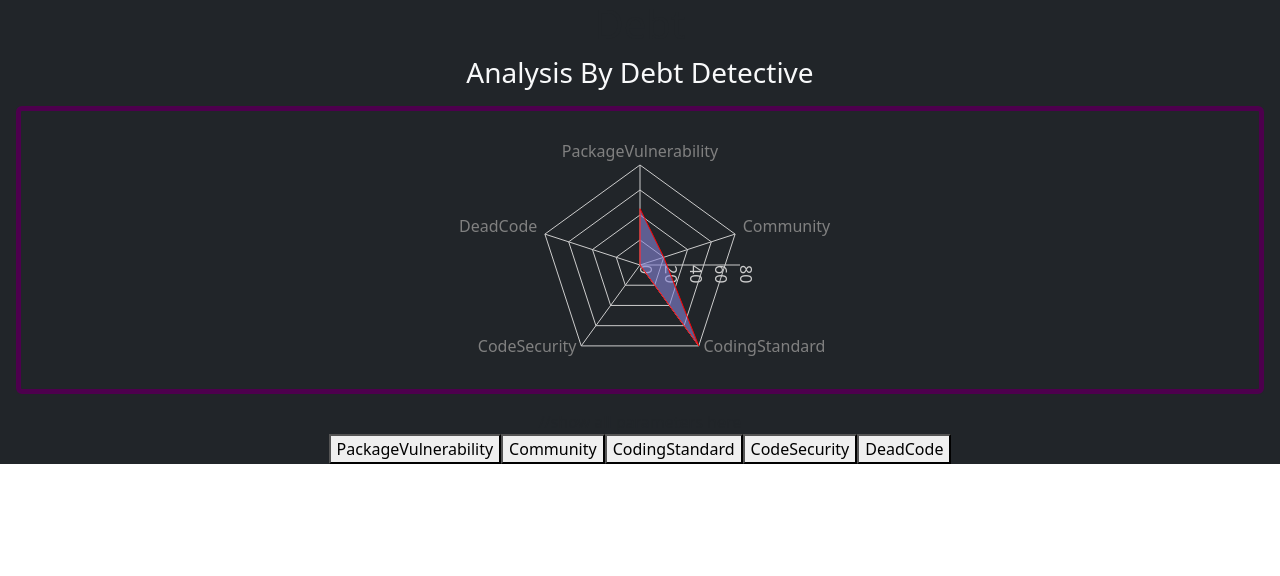
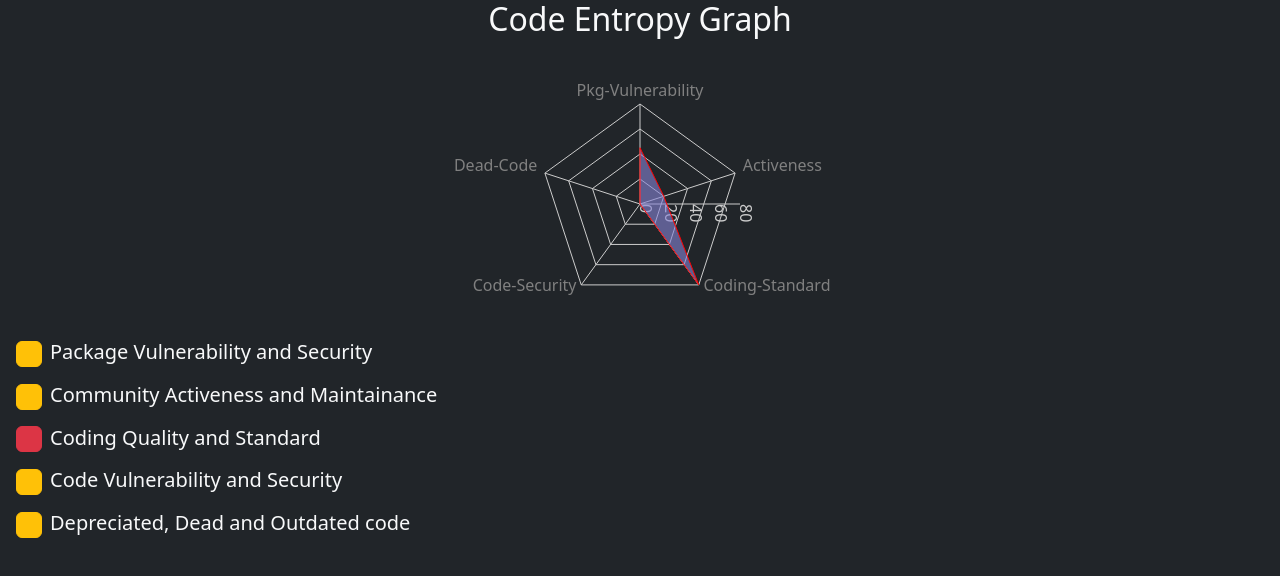
Before and after one commit to sirish123/Debt-Detective, a React (Create React App) app in the folder debt-detective/: page / in a window 1280 px wide. Shown: the top 576 px of the page. Built offline with nearby package versions, Linux system fonts and the light colour scheme.

Commit message:
Release-1 Frontend

```diff
--- a/debt-detective/src/App.css
+++ b/debt-detective/src/App.css
@@ -1,17 +1,11 @@
 .App {
   text-align: center;
+  min-height: 100vh;
 }
 
 .App-logo {
   animation: App-logo-spin infinite 20s linear;
   height: 80px;
-}
-
-.App-header {
-  background-color: #222;
-  height: 150px;
-  padding: 20px;
-  color: white;
 }
 
 .App-title {
@@ -22,12 +16,15 @@
   font-size: large;
 }
 
-.Score_Graph{
-  border: 5px solid rgb(77, 0, 77);
+.Analysis{
+  border: 4px solid white;
 }
 
-.Analysis{
-  border: 4px solid white;
+.indicator{
+  width: 26px;
+  height: 26px;
+  border-radius: 50%;
+  margin-right: 8px;
 }
 
 .Parameter-Box{
--- /dev/null
+++ b/debt-detective/src/CommunityRenderComponent.tsx
@@ -0,0 +1,13 @@
+import React from "react";
+import ScatterChartComponent from "./ScatterChartComponent";
+
+const CommunityRenderaComponent = (props: any) => {
+    return (
+        <div className="m-2 mt-5 mb-0 p-2 border border-white">
+            <h4 style={{ color: "white" }}>Community Activeness and Maintainance</h4>
+            <ScatterChartComponent data={props.data} />
+        </div>
+    );
+}
+
+export default CommunityRenderaComponent;
--- a/debt-detective/src/Debt.tsx
+++ b/debt-detective/src/Debt.tsx
@@ -1,91 +1,70 @@
 import React, { useState } from "react";
 import SummaryGraph from "./SummaryGraph";
+import PackageRenderComponent from "./PackageRenderComponent";
+import CommunityRenderaComponent from "./CommunityRenderComponent";
 
 const Debt = (props: any) => {
   const [curSelect, setCurSelect] = useState(0);
+  function getColor(i : any){
+    return props.data.scores[i] >= 70 ? "danger" : props.data.scores[0] >= 40 ? "warning" : "success";
+  }
+  const pkg_vul_status = getColor(0);
+  const activeness_status = getColor(1);
+  const coding_status = getColor(2);
+  const code_vul_status = getColor(3);
+  const dead_code_status = getColor(4);
+
+  function handleClick(x : any){
+    if(x === curSelect){
+      setCurSelect(0);
+    }else{
+      setCurSelect(x);
+    }
+  }
 
   const renderBody = () => {
     if (curSelect === 0) {
       return <></>;
     } else if (curSelect === 1) {
       return (
-        <>
-          <h1 style={{ color: "white" }}>PackageVulnerability</h1>
-          {props.data.vpkg.map((item: any) => {
-            return (
-              <div style={{ color: "white" }}>
-                <h3>{item.CVE}</h3>
-                <h3>{item.package_name}</h3>
-                <p>{item.advisory}</p>
-              </div>
-            );
-          })}
-        </>
+        <PackageRenderComponent data={props.data} />
       );
     } else if (curSelect === 2) {
       return (
-        <>
-          <h1 style={{ color: "white" }}>Community</h1>
-          {props.data.community.map((item: any) => {
-            return (
-              <div style={{ color: "white" }}>
-                <h3>{item.pkgName}</h3>
-                <h3>{item.forks}</h3>
-                <p>{item.stars}</p>
-              </div>
-            );
-          })}
-        </>
+        <CommunityRenderaComponent data={props.data} />
       );
     }
   };
 
   return (
     <div>
-      <h1>Debt</h1>
+
+      <h2 className="text-light mb-2">Code Entropy Graph</h2>
+
       <SummaryGraph data={props.data} />
-      //show all parameters here
-      <div>
-        <button
-          onClick={() => {
-            if (curSelect === 1) setCurSelect(0);
-            else setCurSelect(1);
-          }}
-        >
-          PackageVulnerability
-        </button>
-        <button
-          onClick={() => {
-            if (curSelect === 2) setCurSelect(0);
-            else setCurSelect(2);
-          }}
-        >
-          Community
-        </button>
-        <button
-          onClick={() => {
-            if (curSelect === 3) setCurSelect(0);
-            else setCurSelect(3);
-          }}
-        >
-          CodingStandard
-        </button>
-        <button
-          onClick={() => {
-            if (curSelect === 4) setCurSelect(0);
-            else setCurSelect(4);
-          }}
-        >
-          CodeSecurity
-        </button>
-        <button
-          onClick={() => {
-            if (curSelect === 5) setCurSelect(0);
-            else setCurSelect(5);
-          }}
-        >
-          DeadCode
-        </button>
+
+      <div className="text-light">
+
+        <h5 className="text-start m-3">
+          <span className={"indicator btn btn-" + pkg_vul_status} onClick={() => {handleClick(1)}}></span>
+          Package Vulnerability and Security
+        </h5>
+        <h5 className="text-start m-3">
+          <span className={"indicator btn btn-" + activeness_status} onClick={() => {handleClick(2)}}></span>
+          Community Activeness and Maintainance
+        </h5>
+        <h5 className="text-start m-3">
+          <span className={"indicator btn btn-" + coding_status} onClick={() => {handleClick(3)}}></span>
+          Coding Quality and Standard
+        </h5>
+        <h5 className="text-start m-3">
+          <span className={"indicator btn btn-" + code_vul_status} onClick={() => {handleClick(4)}}></span>
+          Code Vulnerability and Security
+        </h5>
+        <h5 className="text-start m-3">
+          <span className={"indicator btn btn-" + dead_code_status} onClick={() => {handleClick(5)}}></span>
+          Depreciated, Dead and Outdated code
+        </h5>
 
         {renderBody()}
       </div>
--- /dev/null
+++ b/debt-detective/src/PackageRenderComponent.tsx
@@ -0,0 +1,22 @@
+import React, { useState } from "react";
+
+const PackageRenderComponent = (props: any) => {
+    return (
+        <div className="p-2 mt-3">
+            <h4 className="text-light mt-3 mb-4">Package Vulnerability and Security</h4>
+            {props.data.vpkg.map((item: any) => {
+                return (
+                    <div className="border border-white text-light m-2 p-2">
+                        <div className="row">
+                            <h5 className="text-start col-6">{item.package_name}</h5>
+                            <h5 className="text-end col-6">{item.CVE}</h5>
+                        </div>
+                        <p>{item.advisory}</p>
+                    </div>
+                );
+            })}
+        </div>
+    );
+};
+
+export default PackageRenderComponent;
--- /dev/null
+++ b/debt-detective/src/ScatterChartComponent.tsx
@@ -0,0 +1,43 @@
+import React, { PureComponent } from "react";
+import {
+  ScatterChart,
+  Scatter,
+  XAxis,
+  YAxis,
+  CartesianGrid,
+  Tooltip,
+  ResponsiveContainer
+} from "recharts";
+
+const ScatterChartComponent = (props: any) => {
+
+  // Map elements from props.data.community to an array of objects where x is the number of forks and y is the number of stars
+  const data = props.data.community.map((item: any) => {
+    return {
+      x: item.forks,
+      y: item.stars
+    };
+  });
+
+
+  return (
+    <ResponsiveContainer width="100%" height={400}>
+      <ScatterChart
+        margin={{
+          top: 20,
+          right: 20,
+          bottom: 20,
+          left: 20
+        }}
+      >
+        <CartesianGrid />
+        <XAxis type="number" dataKey="x" name="Forks" unit="" />
+        <YAxis type="number" dataKey="y" name="Stars" unit="" />
+        <Tooltip cursor={{ strokeDasharray: "5 5" }} />
+        <Scatter name="Community Activeness" data={data} fill="#8884d8" />
+      </ScatterChart>
+    </ResponsiveContainer>
+  );
+};
+
+export default ScatterChartComponent;
--- a/debt-detective/src/SummaryGraph.tsx
+++ b/debt-detective/src/SummaryGraph.tsx
@@ -11,27 +11,27 @@ import {
 const SummaryGraph = (props: any) => {
   const data = [
     {
-      name: "PackageVulnerability",
+      name: "Pkg-Vulnerability",
       A: props.data.scores[0],
       fullMark: 100,
     },
     {
-      name: "Community",
+      name: "Activeness",
       A: props.data.scores[1],
       fullMark: 100,
     },
     {
-      name: "CodingStandard",
+      name: "Coding-Standard",
       A: props.data.scores[2],
       fullMark: 100,
     },
     {
-      name: "CodeSecurity",
+      name: "Code-Security",
       A: props.data.scores[3],
       fullMark: 100,
     },
     {
-      name: "DeadCode",
+      name: "Dead-Code",
       A: props.data.scores[4],
       fullMark: 100,
     },
@@ -39,9 +39,8 @@ const SummaryGraph = (props: any) => {
 
   return (
     <div className="">
-      <h3 className="text-light text-center">Analysis By Debt Detective</h3>
 
-      <div className="Score_Graph d-flex align-items-center justify-content-center m-3 p-1 rounded">
+      <div className="d-flex align-items-center justify-content-center m-3 rounded">
         <RadarChart
           cx={200}
           cy={150}
```
Also changed, not shown: debt-detective/src/SVG/shield-fill-exclamation.svg (added).
